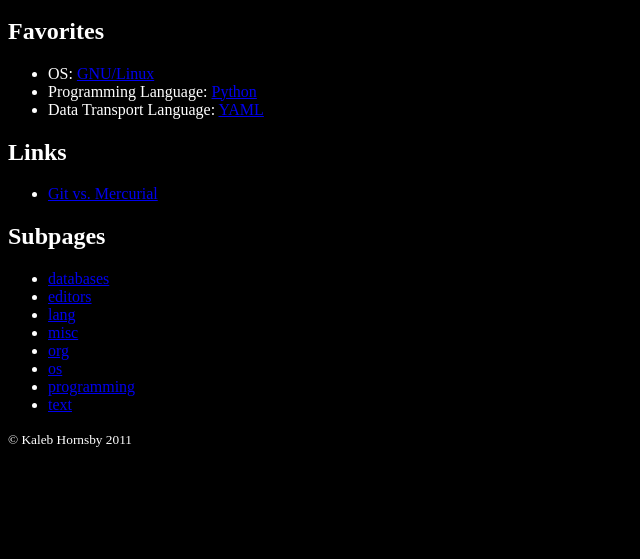
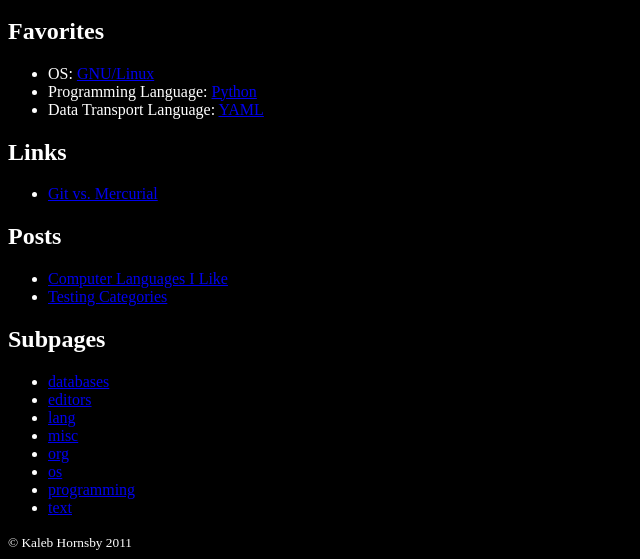
Before and after one commit to kaleb/kaleb.github.com, a Jekyll site: the page built from comp/index.md, in a window 1280 px wide. Shown: the part 470-1029 px from the top of the page, without its empty margins (0-640 px from the left). Built offline with Jekyll 4.4.1, drawn with Linux system fonts in a browser that asks for light colours; before the commit the page ends 926 px from its top, so only the background shows below that.

Commit message:
Edited comp/index.md via GitHub

```diff
--- a/comp/index.md
+++ b/comp/index.md
@@ -24,11 +24,11 @@ Links
 - [Git vs. Mercurial](http://gitvsmercurial.com/)
 
 {% assign posts = site.categories.comp %}
-{% if categories %}
+{% if posts %}
 Posts
 ---------
 
-{% for post in categories %}
+{% for post in posts %}
 - [{{ post.title }}]({{ post.url }}){% endfor %}
 {% endif %}
 {% if page.subpages %}
```
